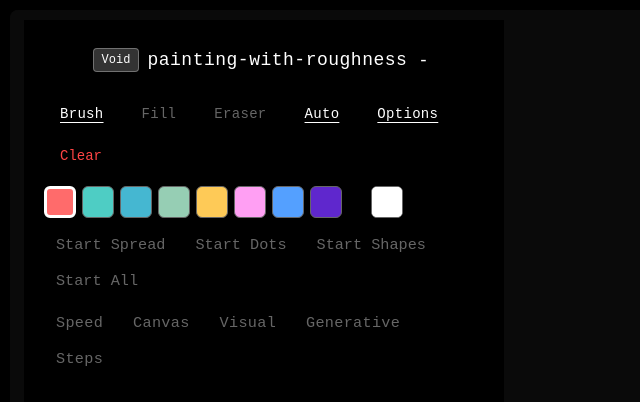
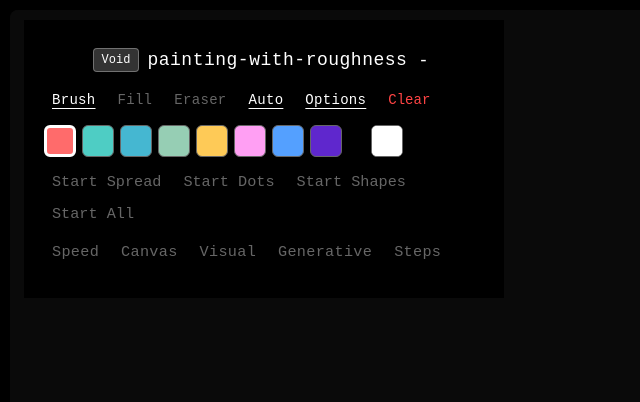
Before and after one commit to jo56/painting-with-roughness, a React (Vite) app: page / in a window 1280 px wide. Shown: the top 402 px of the page, without its empty margins (0-640 px from the left). Built offline with nearby package versions, Linux system fonts and the light colour scheme.

Commit message:
fixing void spacing

```diff
--- a/src/App.tsx
+++ b/src/App.tsx
@@ -380,7 +380,9 @@ const [showGenerativeSettings, setShowGenerativeSettings] = useState(false);
         fontWeight: '400',
         letterSpacing: '0.5px',
         textShadow: 'none',
-        boxShadow: 'none'
+        boxShadow: 'none',
+        padding: '8px 0',
+        marginBottom: '8px'
       },
       button: (active: boolean, type?: string) => ({
         background: 'transparent',
@@ -394,7 +396,10 @@ const [showGenerativeSettings, setShowGenerativeSettings] = useState(false);
         textShadow: 'none',
         boxShadow: 'none',
         textDecoration: active ? 'underline' : 'none',
-        textUnderlineOffset: active ? '4px' : '0'
+        textUnderlineOffset: active ? '4px' : '0',
+        padding: '4px 8px',
+        minHeight: 'auto',
+        lineHeight: '1.2'
       }),
       clear: {
         background: 'transparent',
@@ -405,7 +410,10 @@ const [showGenerativeSettings, setShowGenerativeSettings] = useState(false);
         textTransform: 'none',
         fontWeight: '400',
         textShadow: 'none',
-        boxShadow: 'none'
+        boxShadow: 'none',
+        padding: '4px 8px',
+        minHeight: 'auto',
+        lineHeight: '1.2'
       },
       autoButton: (active: boolean, enabled: boolean) => ({
         background: 'transparent',
@@ -419,7 +427,10 @@ const [showGenerativeSettings, setShowGenerativeSettings] = useState(false);
         textShadow: 'none',
         boxShadow: 'none',
         textDecoration: active ? 'underline' : 'none',
-        textUnderlineOffset: active ? '4px' : '0'
+        textUnderlineOffset: active ? '4px' : '0',
+        padding: '4px 8px',
+        minHeight: 'auto',
+        lineHeight: '1.2'
       }),
       optionButton: (active: boolean) => ({
         background: 'transparent',
@@ -433,7 +444,10 @@ const [showGenerativeSettings, setShowGenerativeSettings] = useState(false);
         textShadow: 'none',
         boxShadow: 'none',
         textDecoration: active ? 'underline' : 'none',
-        textUnderlineOffset: active ? '4px' : '0'
+        textUnderlineOffset: active ? '4px' : '0',
+        padding: '4px 8px',
+        minHeight: 'auto',
+        lineHeight: '1.2'
       })
     },
     1: { // Minimal Typography Focus
```
